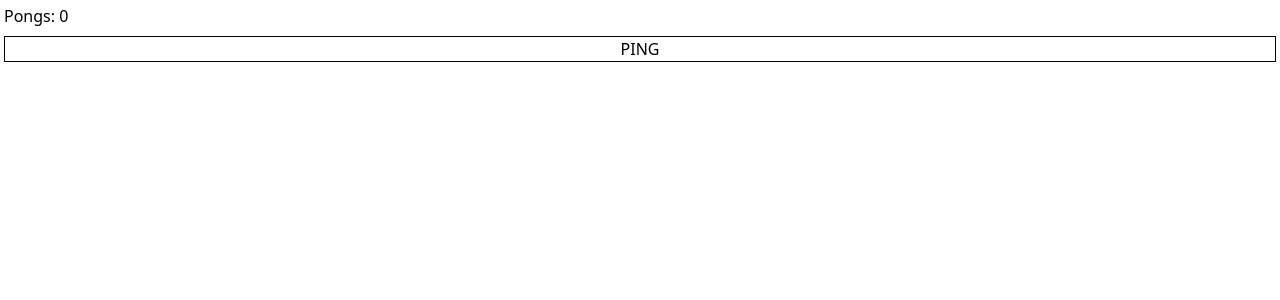
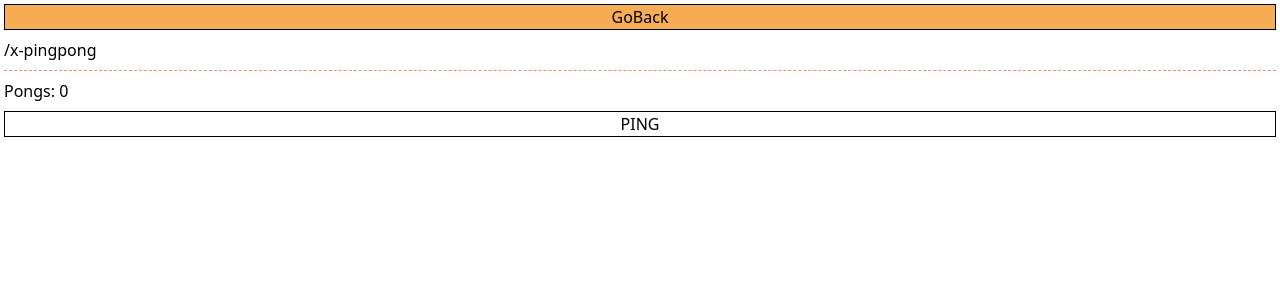
Before and after one commit to MrNovado/xstate-playground, a React (Vite) app: page /x-pingpong in a window 1280 px wide. Shown: the top 300 px of the page. Built offline with nearby package versions, Linux system fonts and the light colour scheme.

Commit message:
page styling & back-navigation

```diff
--- a/src/page/PingPong.tsx
+++ b/src/page/PingPong.tsx
@@ -1,6 +1,11 @@
 import React from "react";
+import { PageContainer } from "./_page";
 import PingPong from "../feature/PingPong";
 
 export default function PingPongPage() {
-    return <PingPong />;
+    return (
+        <PageContainer>
+            <PingPong />
+        </PageContainer>
+    );
 }
--- a/src/page/StatefullUI.tsx
+++ b/src/page/StatefullUI.tsx
@@ -1,6 +1,11 @@
 import React from "react";
+import { PageContainer } from "./_page";
 import StatefullButtons from "../feature/StatefullButtons";
 
 export default function StatefullUI() {
-    return <StatefullButtons />;
+    return (
+        <PageContainer>
+            <StatefullButtons />
+        </PageContainer>
+    );
 }
--- a/src/page/TicTacToe.tsx
+++ b/src/page/TicTacToe.tsx
@@ -1,6 +1,11 @@
 import React from "react";
+import { PageContainer } from "./_page";
 import TicTacToe from "../feature/TicTacToe";
 
 export default function TicTacToePage() {
-    return <TicTacToe />;
+    return (
+        <PageContainer>
+            <TicTacToe />
+        </PageContainer>
+    );
 }
--- /dev/null
+++ b/src/page/_page.tsx
@@ -0,0 +1,17 @@
+import React from "react";
+import { useLocation, useHistory } from "react-router-dom";
+
+export function PageContainer(props: { children: React.ReactNode }) {
+    const { pathname } = useLocation();
+    const { goBack } = useHistory();
+    return (
+        <div>
+            <div className="v-list-1">
+                <button className="bg-orange-400" onClick={goBack}>GoBack</button>
+                <h1>{pathname}</h1>
+                <hr className="border-red-400 border-dashed"/>
+            </div>
+            <div>{props.children}</div>
+        </div>
+    );
+}
```
